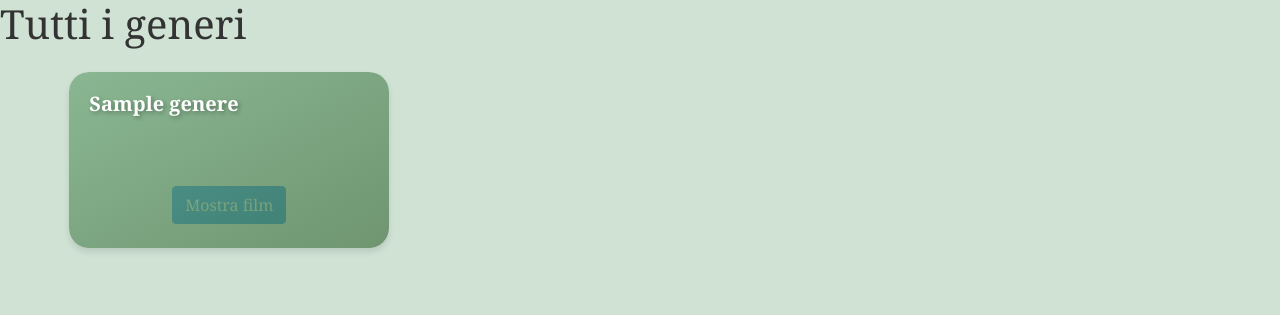
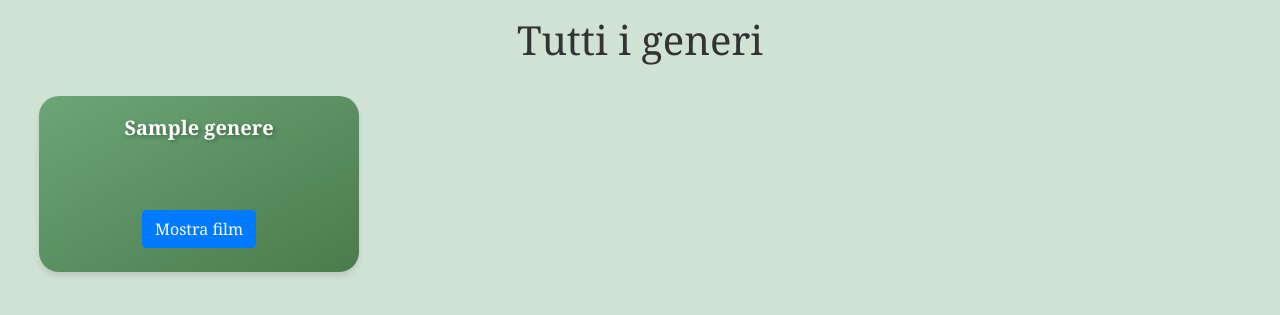
Before and after one commit to leonardo526/SAC, a Flask app: template SAC2/WEBAPP/templates/Generi.html in a window 1280 px wide. Shown: the part 57-372 px from the top of the page. Run offline with Flask 3, Linux system fonts and the light colour scheme; the template is opened without the code that fills it: most values are stand-ins (such as "Sample title", 1, 10 or a date in 2020); some libraries are stand-ins or nearby versions.

Commit message:
small front fixx

```diff
--- a/SAC2/WEBAPP/api.py
+++ b/SAC2/WEBAPP/api.py
@@ -3,7 +3,7 @@ from sys import path
 path.append('create db')
 from dbUtils import *
 
-DBNAME = "daitv12"
+DBNAME = "sacDB"
 
 apiBlueprint = Blueprint("apiBlueprint", __name__)
 
--- a/SAC2/WEBAPP/app.py
+++ b/SAC2/WEBAPP/app.py
@@ -4,7 +4,7 @@ from api import *
 
 app = Flask(__name__)
 app.register_blueprint(apiBlueprint)
-DBNAME = "daitv12"
+DBNAME = "sacDB"
 
 @app.route('/')
 def home():
--- a/SAC2/WEBAPP/templates/Generi.html
+++ b/SAC2/WEBAPP/templates/Generi.html
@@ -46,7 +46,7 @@
         .card {
             border: none;
             transition: transform 0.2s, box-shadow 0.2s;
-            background-color: #ffffff;
+            background: linear-gradient(to bottom right, #6ca577, #4b7b4c);
             border-radius: 20px;
             box-shadow: 0 4px 6px rgba(0, 0, 0, 0.1);
             margin-bottom: 20px;
@@ -55,21 +55,12 @@
             overflow: hidden;
         }
 
-        .card:before {
-            content: "";
-            position: absolute;
-            top: 0;
-            left: 0;
-            width: 100%;
-            height: 100%;
-            background: linear-gradient(to bottom right, #6ca577, #4b7b4c);
-            opacity: 0.8;
-            z-index: 0;
-        }
+
 
         .card:hover {
             transform: translateY(-5px);
             box-shadow: 0 8px 12px rgba(0, 0, 0, 0.1);
+            border: 2px solid #ffffff;
         }
 
         .card-img-top {
@@ -110,7 +101,7 @@
         }
     </style>
 </head>
-<body>
+<body style="text-align: center;">
 <nav class="navbar navbar-expand-lg bg-dark navbar-dark">
   <div class="container">
     <a class="navbar-brand" href="/">DAITV12</a>
@@ -127,25 +118,28 @@
     </div>
   </div>
 </nav>
-<h1>Tutti i generi</h1>
+<h1 class="mt-3 mb-3">Tutti i generi</h1>
 
             <div class="row mr-4 ml-4">
             {% for genere in generi %}
 
-                <div class="col-lg-4 col-md-4 col-sm-6 d-flex justify-content-center mb-2">
-                <div class="card mt-3 " style="width: 20rem;">
-                  <div class="card-body">
-                    <h5 class="card-title">{{ genere['Genere'] }}</h5>
-                  </div>
-                    <div class="d-flex justify-content-around mb-4 mt-1">
-                    <a href="/film?genere={{ genere['Genere'] }}"><button class="btn btn-primary">Mostra film</button></a>
+            <div class="col-lg-4 col-md-4 col-sm-6 mb-2">
+                <div class="card mt-3 text-center" style="width: 20rem;">
+                    <div class="card-body">
+                        <h5 class="card-title">{{ genere['Genere'] }}</h5>
+                    </div>
+                    <div class="mb-4 mt-1">
+                        <a href="/film?genere={{ genere['Genere'] }}">
+                            <button style="z-index: 9999;" class="btn btn-primary">Mostra film</button>
+                        </a>
+                    </div>
                 </div>
-                </div>
-                </div>
+            </div>
 
             {% endfor %}
+            </div>
 <nav aria-label="Page navigation example">
-    <ul class="pagination">
+    <ul class="pagination mt-5">
     {% if page > 1 %}
         <li class="page-item"><a class="page-link" href="{{ url_for('show_generi', page=page-1) }}">Previous</a></li>
     {% endif %}
```
Also changed, not shown: SAC2/WEBAPP/templates/Film.html (+12 -7 lines), 1 other file.
